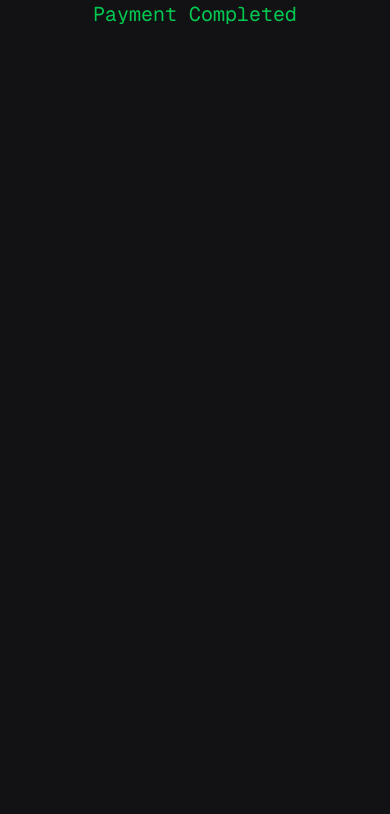
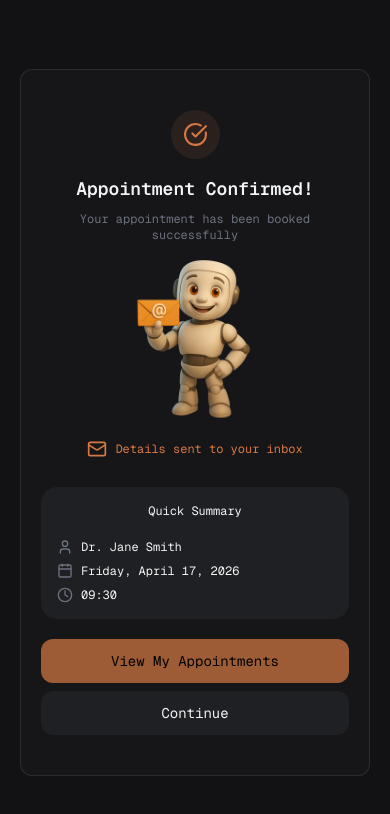
Before and after one commit to syedkhizar123/Dentwise, a Next.js app: page /payment/success in a window 390 px wide. Shown: the top 814 px of the page. Built offline with nearby package versions, Linux system fonts and the light colour scheme; no server answers.

Commit message:
feat: enhance appointment confirmation page; add user details and appointment summary, improve layout and styling

```diff
--- a/app/payment/success/page.tsx
+++ b/app/payment/success/page.tsx
@@ -1,10 +1,60 @@
+"use client"
+import { useUser } from "@clerk/nextjs"
+import { Calendar, CircleCheckBig, Clock, Mail, User } from "lucide-react"
+import Image from "next/image"
 
 const PaymentCompleted = () => {
-  return (
-    <div>
-      <h1 className='text-green-500 text-xl mx-auto text-center'>Payment Completed</h1>
-    </div>
-  )
+
+    const { user } = useUser()
+    return (
+        <div className="flex items-center justify-center h-screen px-5">
+            <div className="flex flex-col gap-1 items-center justify-center rounded-lg bg-muted-foreground/5 border border-muted/10 px-5 py-10 max-w-110 w-full h-max max-h-[95%]">
+
+                <div className="flex items-center p-3 rounded-full bg-primary/10 w-min">
+                    <CircleCheckBig className="text-primary" size={25} />
+                </div>
+
+                <p className="text-muted text-lg font-semibold mt-3">Appointment Confirmed!</p>
+
+                <p className="text-muted-foreground text-xs mt-1 text-center">Your appointment has been booked successfully</p>
+
+                <Image src={'/email-sent.png'} alt="Email Sent Icon" height={120} width={120} />
+
+                <div className="flex gap-2 items-center mt-2">
+                    <Mail className="text-primary" size={20} />
+                    <p className="text-primary text-xs">Details sent to your inbox</p>
+                </div>
+
+                <p className="text-muted-foreground text-xs">
+                    {user?.emailAddresses[0].emailAddress}
+                </p>
+
+                <div className="w-full max-w-80 rounded-xl bg-muted-foreground/10 p-4 flex flex-col gap-2 mt-5">
+                    <p className="text-xs text-muted mx-auto mb-3">Quick Summary</p>
+                    <div className="flex gap-2 items-center">
+                        <User className="text-muted-foreground" size={16} />
+                        <p className="text-xs text-muted">Dr. Jane Smith </p>
+                    </div>
+                    <div className="flex gap-2 items-center">
+                        <Calendar className="text-muted-foreground" size={16} />
+                        <p className="text-xs text-muted">Friday, April 17, 2026 </p>
+                    </div>
+                    <div className="flex gap-2 items-center">
+                        <Clock className="text-muted-foreground" size={16} />
+                        <p className="text-xs text-muted">09:30</p>
+                    </div>
+
+                </div>
+
+                <button className="w-full max-w-80 bg-primary/70 rounded-lg flex justify-center items-center py-3 mt-4">
+                    <p className="text-black text-sm">View My Appointments</p>
+                </button>
+                <button className="w-full max-w-80 bg-muted-foreground/10 rounded-lg flex justify-center items-center py-3 mt-1">
+                    <p className="text-muted text-sm">Continue</p>
+                </button>
+            </div>
+        </div>
+    )
 }
 
 export default PaymentCompleted
--- a/components/appointments/DoctorInfo.tsx
+++ b/components/appointments/DoctorInfo.tsx
@@ -37,7 +37,7 @@ export const DoctorInfo = ({ onSelectDoctor }: { onSelectDoctor?: (doctor: selec
 
     return (
         <>
-            <p className="w-[95%] sm:w-[80%] mx-auto text-center sm:text-start text-2xl font-bold text-muted/80 my-5">Choose Your Dentist</p>
+            <p className="w-[95%] sm:w-[80%] mx-auto text-2xl font-bold text-muted/80 my-5">Choose Your Dentist</p>
             <div className="w-[95%] sm:w-[80%] flex flex-wrap mx-auto gap-2">
                 {
                     data.doctors.map((doctor: any, index: any) => {
@@ -47,7 +47,7 @@ export const DoctorInfo = ({ onSelectDoctor }: { onSelectDoctor?: (doctor: selec
                                     const newValue = selectedDoctor === doctor.id ? null : doctor.id
                                     setSelectedDoctor(newValue)
                                     onSelectDoctor?.( newValue ? {id: doctor.id , name: doctor.name, img: doctor.imageUrl, speciality: doctor.speciality} : null)
-                                }} className={`border rounded-lg px-5 py-8 flex flex-col gap-5 max-w-100 mx-auto sm:mx-0 w-full sm:w-[48%] lg:w-[31%] cursor-pointer ${selectedDoctor === doctor.id ? "border-primary" : "border-muted/20"}`}>
+                                }} className={`border rounded-lg px-5 py-8 flex flex-col gap-5 max-w-130 mx-0 sm:mx-0 w-full sm:w-[48%] lg:w-[31%] cursor-pointer ${selectedDoctor === doctor.id ? "border-primary" : "border-muted/20"}`}>
                                     <div className="flex gap-3">
                                         <img
                                             src={doctor.imageUrl}
--- a/hooks/usePayment.ts
+++ b/hooks/usePayment.ts
@@ -40,7 +40,7 @@ export const usePayment = () => {
 
         onSuccess: (data) => {
             if (data?.url) {
-                window.location.href = data.url // redirect to Stripe
+                window.location.href = data.url
             }
         },
 
```
Also changed, not shown: app/appointments/page.tsx (+111 -3 lines), public/email-sent.png (added).
